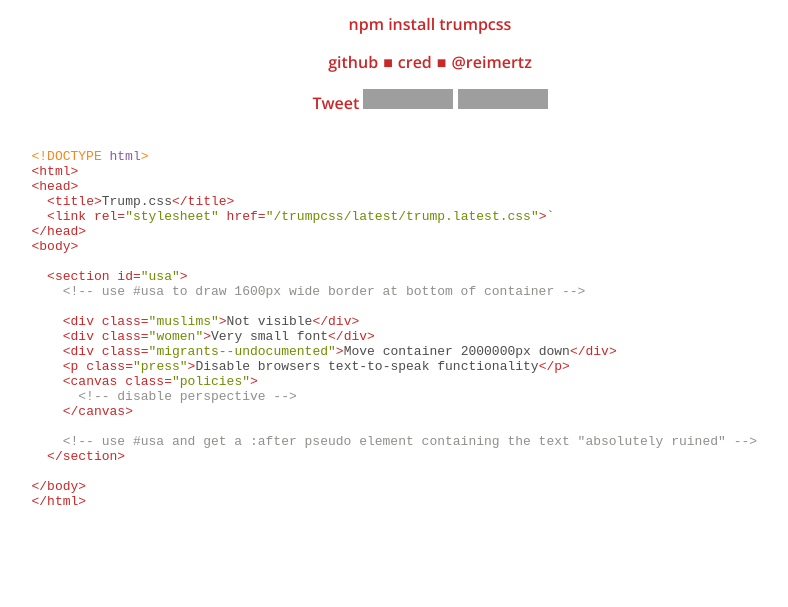
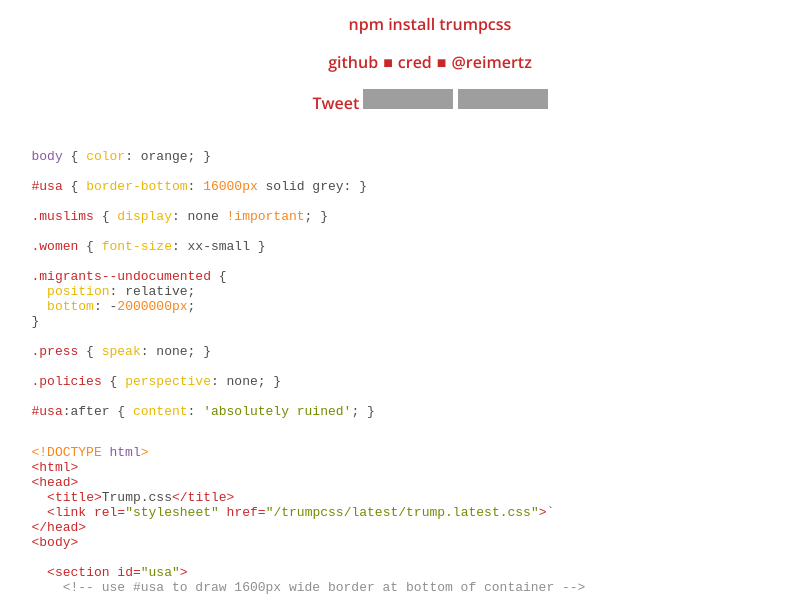
Before and after one commit to reimertz/trumpcss, a plain HTML site: page index.html in a window 1280 px wide. Shown: the part 408-1015 px from the top of the page, without its empty margins (210-998 px from the left). Drawn offline with nearby package versions, Linux system fonts and the light colour scheme; files that its build step writes are made by us from their sources; grey boxes are pictures that could not be loaded.

Commit message:
Update 2016-03-14T17:36:41.907Z

```diff
--- a/dist/latest/css/trump.latest.css
+++ b/dist/latest/css/trump.latest.css
@@ -7,31 +7,21 @@
 * may be freely distributed under the MIT license.
 */
 
-#usa {
-  border-bottom: 16000px solid grey:
-}
+body { color: orange; }
 
-.muslims {
-  display: none !important;
-}
+#usa { border-bottom: 16000px solid grey: }
 
-.women {
-  font-size: xx-small
-}
+.muslims { display: none !important; }
+
+.women { font-size: xx-small }
 
 .migrants--undocumented {
   position: relative;
   bottom: -2000000px;
 }
 
-.press {
-  speak: none;
-}
+.press { speak: none; }
 
-.policies {
-  perspective: none;
-}
+.policies { perspective: none; }
 
-#usa:after {
-  content: 'absolutely ruined';
-}
+#usa:after { content: 'absolutely ruined'; }
--- a/index.html
+++ b/index.html
@@ -34,6 +34,24 @@
     </nav>
     <main>
       <section>
+        <pre><code>body { color: orange; }
+
+#usa { border-bottom: 16000px solid grey: }
+
+.muslims { display: none !important; }
+
+.women { font-size: xx-small }
+
+.migrants--undocumented {
+  position: relative;
+  bottom: -2000000px;
+}
+
+.press { speak: none; }
+
+.policies { perspective: none; }
+
+#usa:after { content: 'absolutely ruined'; }</code></pre>
         <pre><code>&lt;!DOCTYPE html&gt;
 &lt;html&gt;
 &lt;head&gt;
@@ -58,6 +76,7 @@
 
 &lt;/body&gt;
 &lt;/html&gt;
+
 </code></pre>
       </section>
     </main>
--- a/index.js
+++ b/index.js
@@ -1 +1,5 @@
-hljs.highlightBlock(document.querySelector('code'));
+var codes = document.querySelectorAll('code');
+
+[].forEach.call(codes, function(code) {
+  hljs.highlightBlock(code);
+});
```
